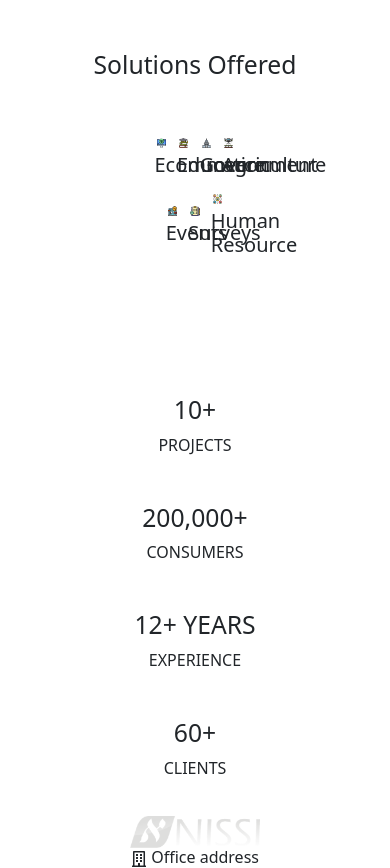
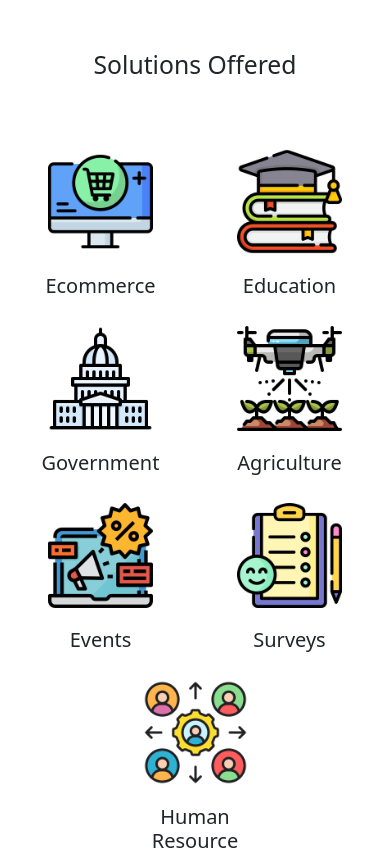
Before and after one commit to royceNissi/Nissi-Computing-labs, a React (Create React App) app: page / in a window 390 px wide. Shown: the part 2400-3268 px from the top of the page. Built offline with nearby package versions, Linux system fonts and the light colour scheme.

Commit message:
made solutions component responsive

```diff
--- a/src/scss/05-objects/aboutus.scss
+++ b/src/scss/05-objects/aboutus.scss
@@ -8,6 +8,9 @@
     .about-page{
         text-align: left;
         margin: 0 5px;
+        &__sub-heading{
+            margin: 7px 0;
+        }
     }
 }
 @include large-screen{
--- a/src/scss/05-objects/solutions.scss
+++ b/src/scss/05-objects/solutions.scss
@@ -1,15 +1,16 @@
+@import '../02-Tools/mixins.scss';
 .solutions{
     display: flex;
     justify-content: center;
+    flex-wrap: wrap;
     gap: 10%;
-    margin: 5px 150px;
-    flex-wrap: wrap;
-    align-items: center;
+    text-align: center;
+    margin-bottom: 10%;
     .solution{
-        width: 15%;
+        width: 150px;
         text-align: center;
         &__icon{
-            margin: 5%;
+            margin: 20px;
             width:70%;
         }
     }
--- a/src/scss/05-objects/success.scss
+++ b/src/scss/05-objects/success.scss
@@ -1,15 +1,6 @@
 @import '../02-Tools/mixins.scss';
-@include small-screen{
-    .success{
-        margin-top: 10px;
-        .success-card{
-            width: 100%;
-            margin-top: 30px;
-        }
-    }
-}
 .success{
-    margin-top: 100px;
+    margin-top: 80px;
     display: flex;
     flex-wrap: wrap;
     gap: 10%;
@@ -18,3 +9,12 @@
         text-align: center;
     }
 }
+@include small-screen{
+    .success{
+        margin-top: 20px;
+        .success-card{
+            width: 100%;
+            margin-top: 20px;
+        }
+    }
+}
```
